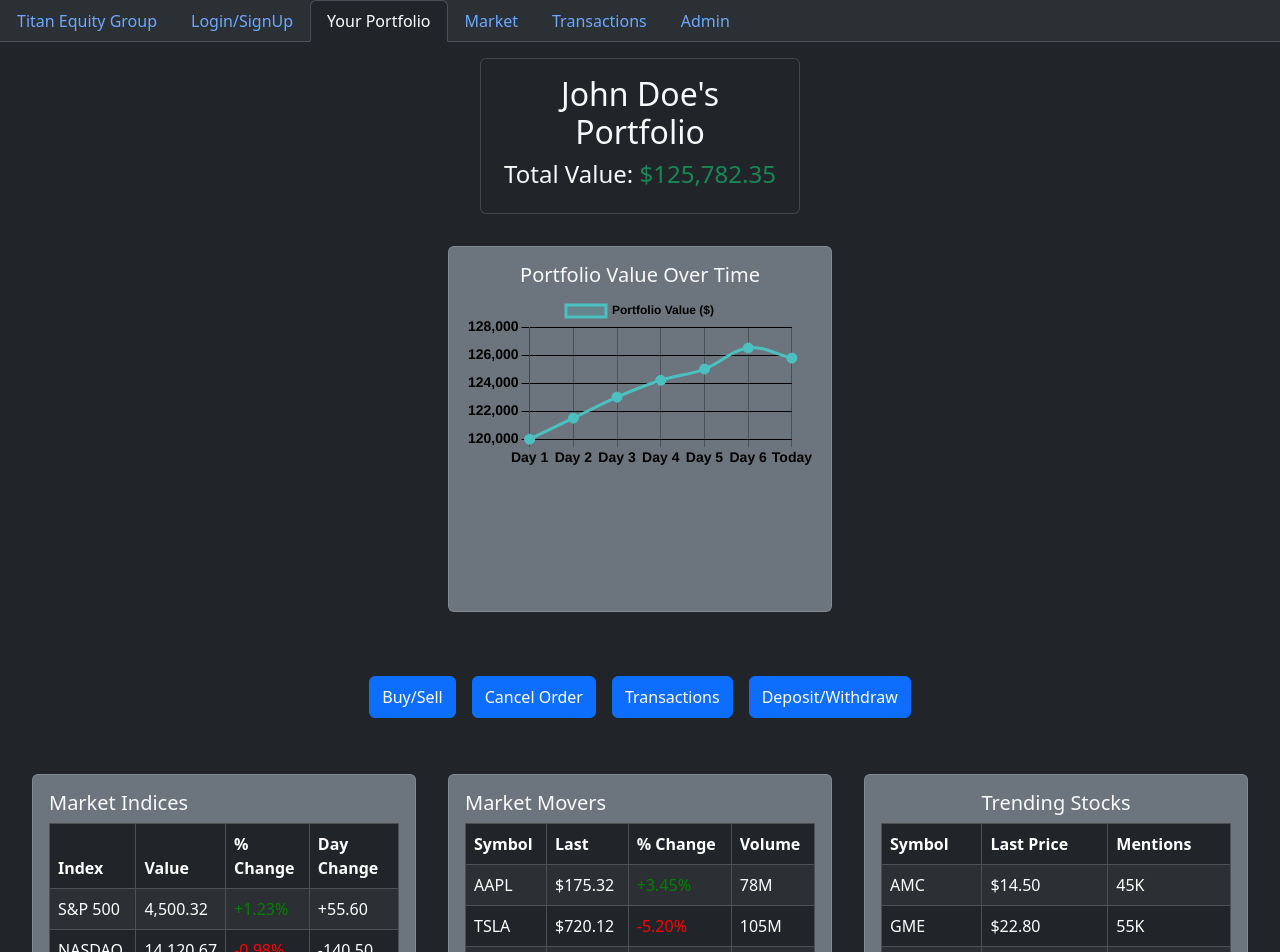
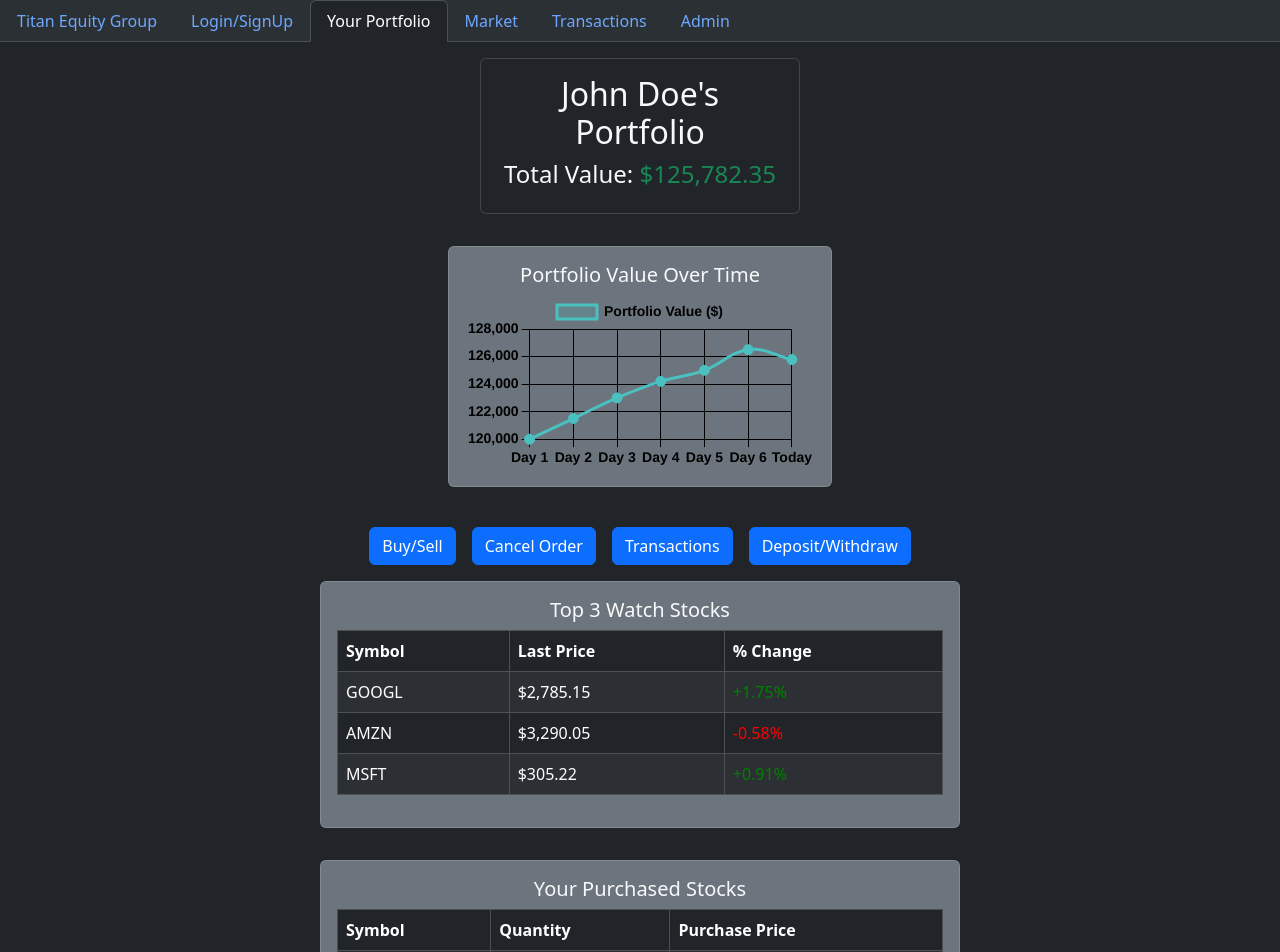
Before and after one commit to marscodeshere/TitanEquityGroup, a React (Create React App) app in the folder titanequityshared/: page /portfolio in a window 1280 px wide. Shown: the top 952 px of the page. Built offline with nearby package versions, Linux system fonts and the light colour scheme.

Commit message:
Portfolio should work
hope it works now

```diff
--- a/titanequityshared/src/Portfolio.js
+++ b/titanequityshared/src/Portfolio.js
@@ -1,4 +1,3 @@
-import React from "react";
 import Button from "react-bootstrap/Button";
 import Table from "react-bootstrap/Table";
 import Card from "react-bootstrap/Card";
@@ -23,6 +22,20 @@ export default function Portfolio() {
   // Mock historical portfolio data (e.g., last 7 days)
   const portfolioHistory = [120000, 121500, 123000, 124200, 125000, 126500, 125782];
 
+  // **Top 3 Watch Stocks (Just for viewing)**
+  const watchStocks = [
+    { symbol: "GOOGL", lastPrice: "$2,785.15", change: "+1.75%" },
+    { symbol: "AMZN", lastPrice: "$3,290.05", change: "-0.58%" },
+    { symbol: "MSFT", lastPrice: "$305.22", change: "+0.91%" }
+  ];
+
+  // **Purchased Stocks (Your Portfolio)**
+  const purchasedStocks = [
+    { symbol: "AAPL", quantity: 10, price: "$175.32" },
+    { symbol: "TSLA", quantity: 5, price: "$720.12" },
+    { symbol: "NVDA", quantity: 8, price: "$498.80" }
+  ];
+
   // Graph Data
   const data = {
     labels: ["Day 1", "Day 2", "Day 3", "Day 4", "Day 5", "Day 6", "Today"], // X-axis labels
@@ -44,11 +57,12 @@ const options = {
         responsive: true,
                 plugins: {
                 legend: {
-      display: true,
+                display: true,  // This should be here
                 labels: {
-        color: "#000000",
+        color: "#000000", // Set the legend label color to black
         font: {
-          weight: "bold"
+          weight: "bold",
+          size: 14
         }
       }
     },
@@ -57,34 +71,18 @@ const options = {
     scales: {
       x: {
         display: true,
-      ticks: {
-        color: "#000000",
-        font: {
-          weight: "bold",
-          size: 14
-        }
-      },
-      grid: {
-        color: "rgba(0,0,0,0.3)"
-      }
+        ticks:{
+        color: "#000000",font: { weight: "bold", size: 14 } },
+        grid: { color: "rgba(0,0,0,0,0)" }
       },
       y: {
         display: true,
-      ticks: {
-        color: "#000000",
-        font: {
-          weight: "bold",
-          size: 14
-        }
-      },
-      grid: {
-        color: "rgba(0,0,0.3)"
-      }
+        ticks:{
+        color: "#000000", font: { weight: "bold", size: 14 } },
+        grid: { color: "rgba(0,0,0.3)" }
       }
     }
   };
-
-
 
   return (
     <div className="d-flex flex-column align-items-center">
@@ -97,98 +95,64 @@ const options = {
       </Card>
 
       {/* Portfolio Value Graph */}
-      <Card className="m-3 p-3 bg-secondary text-light d-flex justify-content-center" style={{ width: "30%" }}>
+      <Card className="m-3 p-3 bg-secondary text-light" style={{ width: "30%" }}>
         <h5 className="text-center">Portfolio Value Over Time</h5>
-        <div style={{ width: "100%", height: "300px" }}>
         <Line data={data} options={options} />
-        </div>
       </Card>
 
       {/* Buttons for Navigation */}
       <div className="d-flex justify-content-center gap-3 mt-4">
-        <Button className="px-6 py-2 text-lg my-4">Buy/Sell</Button>
-        <Button className="px-6 py-2 text-lg my-4">Cancel Order</Button>
-        <Button className="px-6 py-2 text-lg my-4">Transactions</Button>
-        <Button className="px-6 py-2 text-lg my-4">Deposit/Withdraw</Button>
+        <Button>Buy/Sell</Button>
+        <Button>Cancel Order</Button>
+        <Button>Transactions</Button>
+        <Button>Deposit/Withdraw</Button>
       </div>
 
-      {/* Stock and Market Data */}
-      <div className="d-flex justify-content-center flex-wrap gap-3 mt-4 w-100">
-        {/* Market Indices */}
-        <Card className="m-2 p-3 bg-secondary text-light" style={{ width: "30%" }}>
-          <h5>Market Indices</h5>
+      {/* Top 3 Watch Stocks */}
+      <Card className="m-3 p-3 bg-secondary text-light" style={{ width: "50%" }}>
+        <h5 className="text-center">Top 3 Watch Stocks</h5>
         <Table striped bordered hover variant="dark">
           <thead>
-              <tr><th>Index</th><th>Value</th><th>% Change</th><th>Day Change</th></tr>
+            <tr>
+              <th>Symbol</th>
+              <th>Last Price</th>
+              <th>% Change</th>
+            </tr>
           </thead>
           <tbody>
-              {[
-                { name: "S&P 500", value: "4,500.32", change: "+1.23%", dayChange: "+55.60" },
-                { name: "NASDAQ", value: "14,120.67", change: "-0.98%", dayChange: "-140.50" },
-                { name: "Dow Jones", value: "35,200.12", change: "+0.45%", dayChange: "+180.22" }
-              ].map((index) => (
-                <tr key={index.name}>
-                  <td>{index.name}</td>
-                  <td>{index.value}</td>
-                  <td style={{ color: index.change.includes("-") ? "red" : "green" }}>{index.change}</td>
-                  <td>{index.dayChange}</td>
+            {watchStocks.map((stock, index) => (
+              <tr key={index}>
+                <td>{stock.symbol}</td>
+                <td>{stock.lastPrice}</td>
+                <td style={{ color: stock.change.includes("-") ? "red" : "green" }}>{stock.change}</td>
               </tr>
             ))}
           </tbody>
         </Table>
       </Card>
 
-        {/* Market Movers */}
-        <Card className="m-2 p-3 bg-secondary text-light" style={{ width: "30%" }}>
-          <h5>Market Movers</h5>
-          <Table striped bordered hover variant="dark">
-            <thead>
-              <tr><th>Symbol</th><th>Last</th><th>% Change</th><th>Volume</th></tr>
-            </thead>
-            <tbody>
-              {[
-                { symbol: "AAPL", last: "$175.32", change: "+3.45%", volume: "78M" },
-                { symbol: "TSLA", last: "$720.12", change: "-5.20%", volume: "105M" },
-                { symbol: "NVDA", last: "$498.80", change: "+2.12%", volume: "92M" }
-              ].map((mover) => (
-                <tr key={mover.symbol}>
-                  <td>{mover.symbol}</td>
-                  <td>{mover.last}</td>
-                  <td style={{ color: mover.change.includes("-") ? "red" : "green" }}>{mover.change}</td>
-                  <td>{mover.volume}</td>
-                </tr>
-              ))}
-            </tbody>
-          </Table>
-        </Card>
-
-        {/* Trending Stocks */}
-        <Card className="m-2 p-3 bg-secondary text-light" style={{ width: "30%" }}>
-          <h5 className="text-center">Trending Stocks</h5>
+      {/* Purchased Stocks */}
+      <Card className="m-3 p-3 bg-secondary text-light" style={{ width: "50%" }}>
+        <h5 className="text-center">Your Purchased Stocks</h5>
         <Table striped bordered hover variant="dark">
           <thead>
             <tr>
               <th>Symbol</th>
-                <th>Last Price</th>
-                <th>Mentions</th>
+              <th>Quantity</th>
+              <th>Purchase Price</th>
             </tr>
           </thead>
           <tbody>
-              {[
-                { symbol: "AMC", last: "$14.50", mentions: "45K" },
-                { symbol: "GME", last: "$22.80", mentions: "55K" },
-                { symbol: "TSLA", last: "$720.12", mentions: "60K" }
-              ].map((stock) => (
-                <tr key={stock.symbol}>
+            {purchasedStocks.map((stock, index) => (
+              <tr key={index}>
                 <td>{stock.symbol}</td>
-                  <td>{stock.last}</td>
-                  <td>{stock.mentions}</td>
+                <td>{stock.quantity}</td>
+                <td>{stock.price}</td>
               </tr>
             ))}
           </tbody>
         </Table>
       </Card>
     </div>
-    </div>
   );
 }
```
Lines whose indentation alone changed are shown as unchanged.
